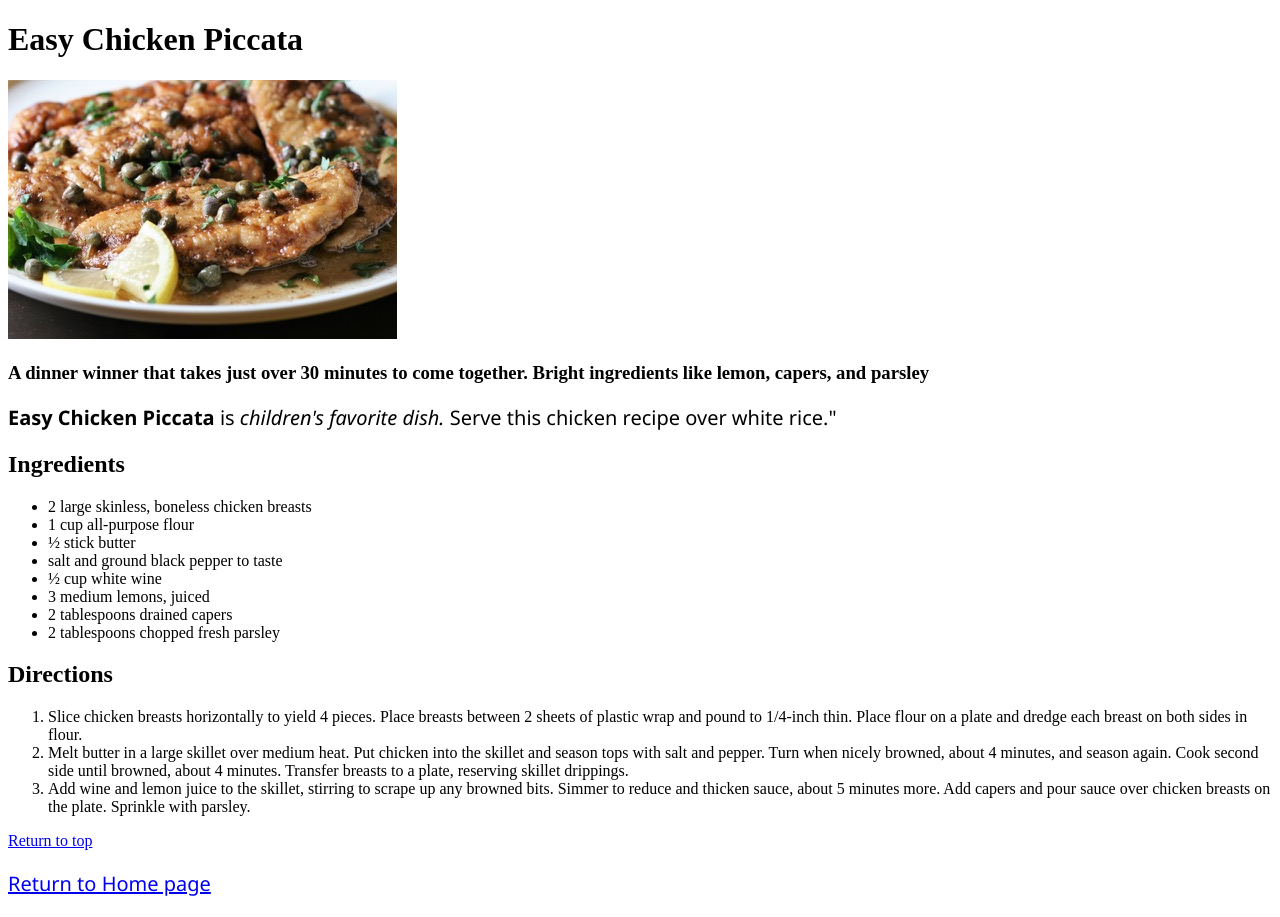
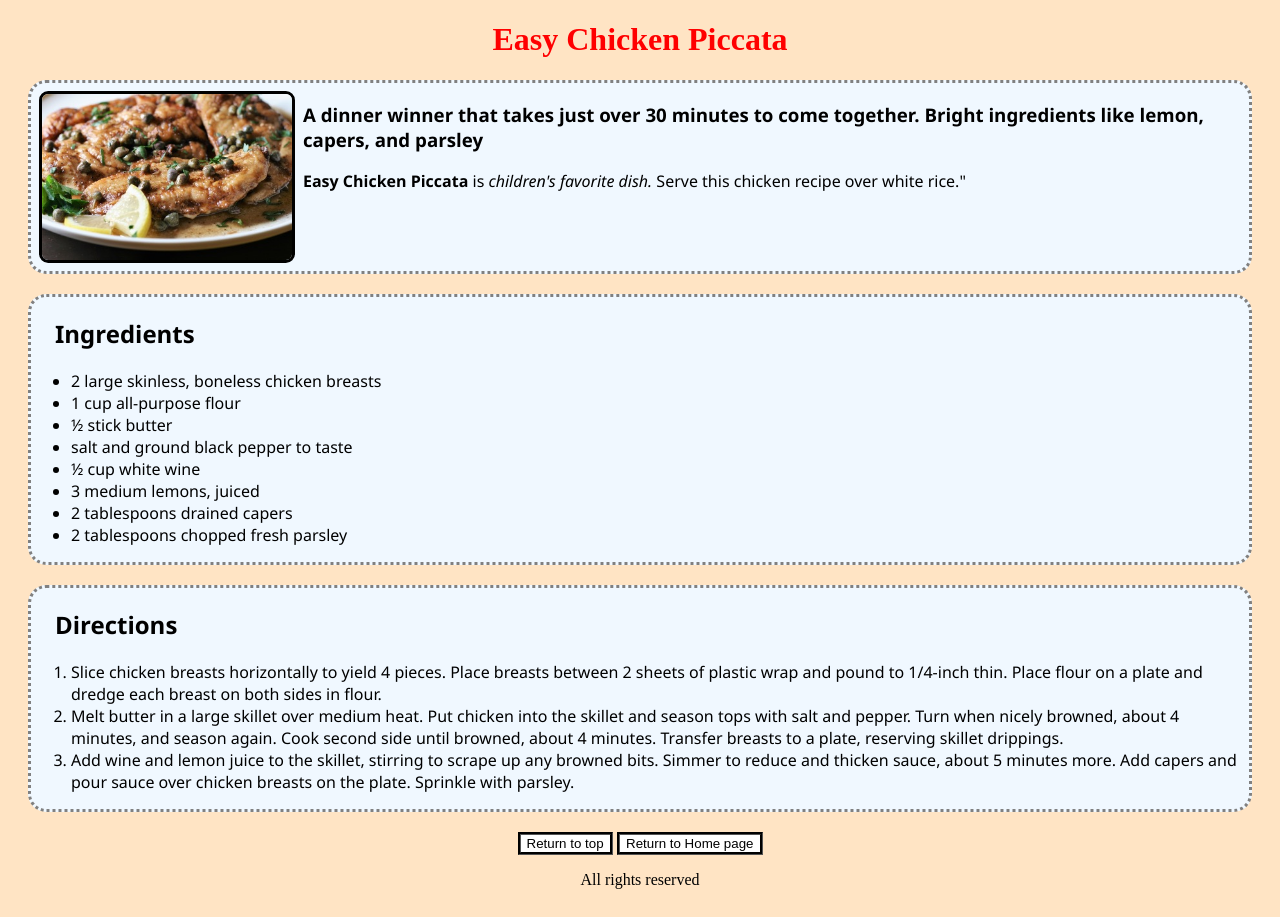
Before and after one commit to hbilgil/odin-recipes, a plain HTML site: page recipes/easy_chicken_piccata.html in a window 1280 px wide. Drawn offline with Linux system fonts and the light colour scheme.

Commit message:
Edit all pages for CSS

```diff
--- a/recipes/easy_chicken_piccata.html
+++ b/recipes/easy_chicken_piccata.html
@@ -1,16 +1,23 @@
 <!DOCTYPE html>
 <html lang="en">
+
     <head>
         <meta charset="UTF-8" />
         <title>Easy Chicken Piccata</title>
         <link rel="stylesheet" href="../styles/pages_styles.css">
     </head>
-    <body>
+
+    <body style="background-color:bisque;">
       <h1>Easy Chicken Piccata</h1>
-        <img src="../images/easy_chicken_piccata.jpeg" alt="Easy Chicken Piccata Photo"
-          <p><h3>A dinner winner that takes just over 30 minutes to come together. Bright ingredients like lemon, capers, and parsley</h3></p>
-          <p><strong>Easy Chicken Piccata</strong> is <em>children's favorite dish.</em> Serve this chicken recipe over white rice."</p>
-      <h2>Ingredients</h2>
+
+      <div id="first-part">
+        <img class="textwrap" src="../images/easy_chicken_piccata.jpeg" alt="Easy Chicken Piccata Photo">
+        <h3>A dinner winner that takes just over 30 minutes to come together. Bright ingredients like lemon, capers, and parsley</h3></p>
+        <p><strong>Easy Chicken Piccata</strong> is <em>children's favorite dish.</em> Serve this chicken recipe over white rice."</p>
+      </div>
+
+      <div id="second-part">
+          <h2 style="margin-left: 24px;">Ingredients</h2>
         <ul>
           <li>2 large skinless, boneless chicken breasts</li>
           <li>1 cup all-purpose flour</li>
@@ -21,13 +28,23 @@
           <li>2 tablespoons drained capers</li>
           <li>2 tablespoons chopped fresh parsley</li>
         </ul>
-      <h2>Directions</h2>
+      </div>
+
+      <div id="third-part">
+      <h2 style="margin-left: 24px;">Directions</h2>
         <ol>
           <li>Slice chicken breasts horizontally to yield 4 pieces. Place breasts between 2 sheets of plastic wrap and pound to 1/4-inch thin. Place flour on a plate and dredge each breast on both sides in flour.</li>
           <li>Melt butter in a large skillet over medium heat. Put chicken into the skillet and season tops with salt and pepper. Turn when nicely browned, about 4 minutes, and season again. Cook second side until browned, about 4 minutes. Transfer breasts to a plate, reserving skillet drippings.</li>
           <li>Add wine and lemon juice to the skillet, stirring to scrape up any browned bits. Simmer to reduce and thicken sauce, about 5 minutes more. Add capers and pour sauce over chicken breasts on the plate. Sprinkle with parsley.</li>
         </ol>
-        <a href="../recipes/easy_chicken_piccata.html">Return to top</a>
-        <p><a href="../index.html">Return to Home page</a></p>
+      </div>
+
+      <div id="fourth-part">
+        <button class="button"><a href="../recipes/easy_chicken_piccata.html">Return to top</a></button>
+        <button class="button"><a href="../index.html">Return to Home page</a></button>
+      </div>
+
+      <p style="text-align:center;">All rights reserved</p>
     </body>
+
 </html>
--- a/styles/homepage_styles.css
+++ b/styles/homepage_styles.css
@@ -1,4 +1,54 @@
-p {
+div {
+  font-size: 18px;
   font-family: 'Segoe UI', Tahoma, Geneva, Verdana, sans-serif;
-  font-size: 20px;
+  text-align: center;
 }
+
+h1 {
+  color: red;
+}
+
+img {
+  border-style: solid;
+  height: auto;
+  width: 250px;
+}
+
+.inside {
+  border-style: ridge;
+  border-color: grey;
+  list-style: square ;
+  background-color: beige;
+  color: brown;
+  font-size: 24px;
+  font-weight: bold;
+  margin-left: 500px;
+  margin-right: 500px;
+  border-top-left-radius: 1ch;
+  border-top-right-radius: 1ch;
+  border-bottom-left-radius: 1ch;
+  border-bottom-right-radius: 1ch;
+}
+
+a:link {
+  text-decoration: none;
+  color: black;
+}
+
+
+a:visited {
+  text-decoration: none;
+  color: black;
+}
+
+
+a:hover {
+  text-decoration: none;
+  color: black;
+}
+
+
+a:active {
+  text-decoration: none;
+  color: black;
+}
--- a/styles/pages_styles.css
+++ b/styles/pages_styles.css
@@ -1,4 +1,103 @@
-p {
-  font-family: 'Segoe UI', Tahoma, Geneva, Verdana, sans-serif;
-  font-size: 20px;
+#first-part {
+    font-size: 16px;
+    font-family: 'Segoe UI', Tahoma, Geneva, Verdana, sans-serif;
+    border-style: dotted;
+    border-color: grey;
+    background-color: aliceblue;
+    overflow: auto;
+    margin-left: 20px;
+    margin-right: 20px;
+    border-top-left-radius: 2ch;
+    border-top-right-radius: 2ch;
+    border-bottom-left-radius: 2ch;
+    border-bottom-right-radius: 2ch;
 }
+
+#second-part {
+    font-size: 16px;
+    font-family: 'Segoe UI', Tahoma, Geneva, Verdana, sans-serif;
+    border-style: dotted;
+    border-color: grey;
+    background-color: aliceblue;
+    margin-top: 20px;
+    margin-left: 20px;
+    margin-right: 20px;
+    border-top-left-radius: 2ch;
+    border-top-right-radius: 2ch;
+    border-bottom-left-radius: 2ch;
+    border-bottom-right-radius: 2ch;
+}
+
+#third-part {
+    font-size: 16px;
+    font-family: 'Segoe UI', Tahoma, Geneva, Verdana, sans-serif;
+    border-style: dotted;
+    border-color: grey;
+    background-color: aliceblue;
+    margin-top: 20px;
+    margin-left: 20px;
+    margin-right: 20px;
+    border-top-left-radius: 2ch;
+    border-top-right-radius: 2ch;
+    border-bottom-left-radius: 2ch;
+    border-bottom-right-radius: 2ch;
+}
+
+#fourth-part {
+    font-size: 18px;
+    font-family: "Times New Roman", Times, serif;
+    text-align: center;
+    margin-top: 20px;
+}
+
+.textwrap {
+    float: left;
+    margin: 8px;
+}
+
+h1 {
+    color: red;
+    text-align: center;
+}
+
+img {
+    border-style: solid;
+    height: auto;
+    width: 250px;
+    border-top-left-radius: 1ch;
+    border-top-right-radius: 1ch;
+    border-bottom-left-radius: 1ch;
+    border-bottom-right-radius: 1ch;
+}
+
+a:link {
+    text-decoration: none;
+    color: black;
+}
+
+a:visited {
+    text-decoration: none;
+    color: black;
+}
+
+a:hover {
+    text-decoration: none;
+    color: black;
+}
+
+a:active {
+    text-decoration: none;
+    color: black;
+}
+
+.button {
+  background-color: white;
+  color: black;
+  border: groove black;
+  transition-duration: 0.4s;
+}
+
+.button:hover {
+    background-color:beige;
+    color: white;
+}
```
Also changed, not shown: index.html (+12 -2 lines), recipes/easy_chicken_marsala.html (+24 -7 lines), recipes/sicilian_roasted_chicken.html (+25 -8 lines).
